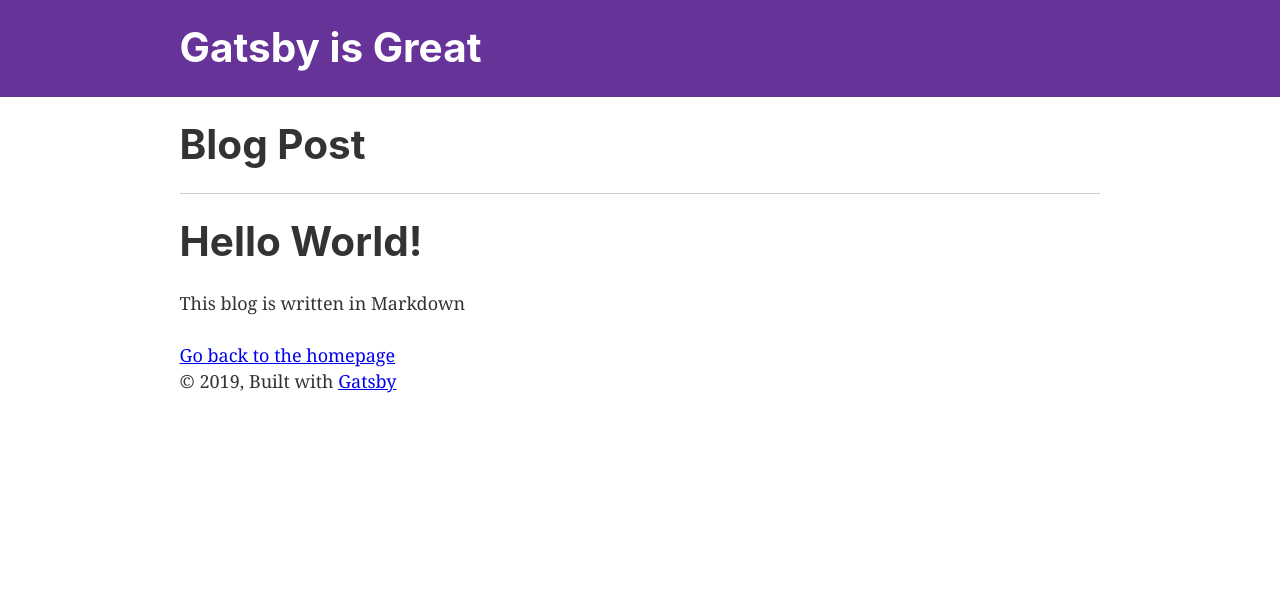
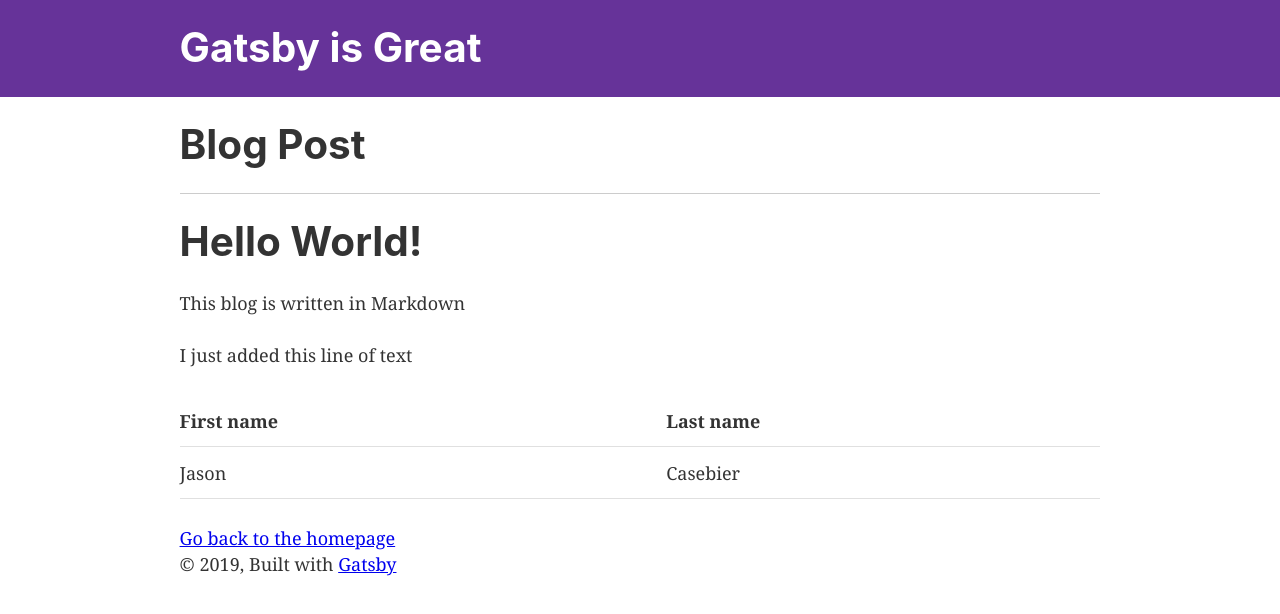
Before and after one commit to jmcasebier/GatsbyProjects, a Gatsby site in the folder gatsby-site/: page /first-post in a window 1280 px wide. Built offline with nearby package versions, Linux system fonts and the light colour scheme; Gatsby itself is replaced by a stand-in of ours.

Commit message:
gatsby build

```diff
--- a/gatsby-site/src/posts/first-post/index.md
+++ b/gatsby-site/src/posts/first-post/index.md
@@ -6,3 +6,9 @@ title: 'Blog Post'
 # Hello World!
 
 This blog is written in Markdown
+
+I just added this line of text
+
+| First name | Last name |
+| --- | --- |
+| Jason | Casebier |
```
